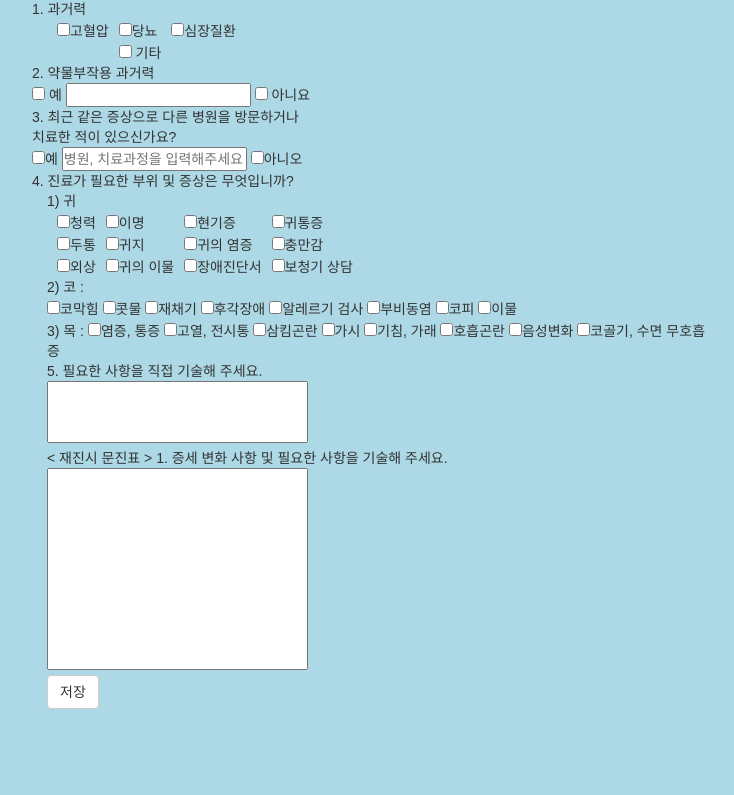
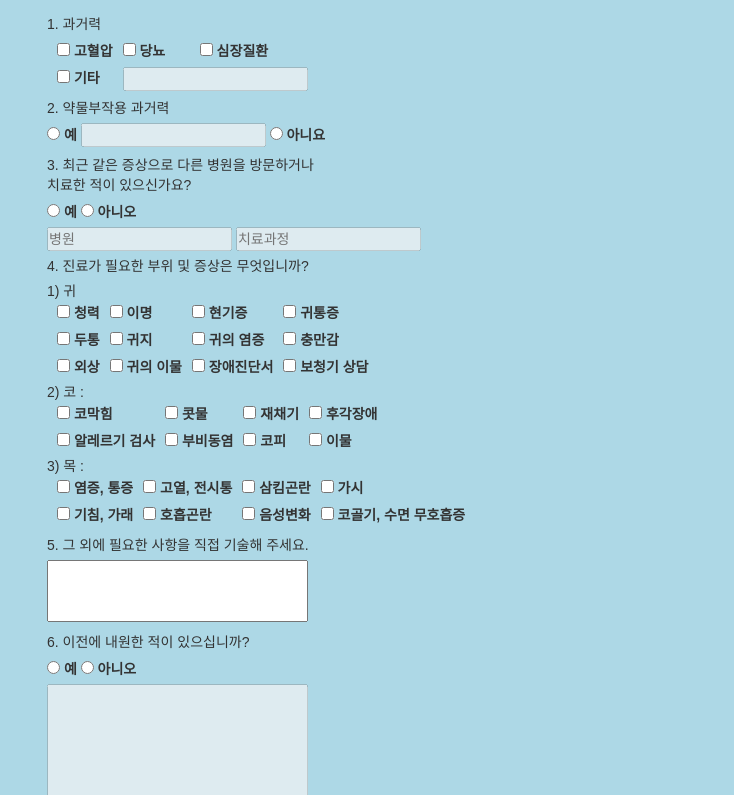
Before and after one commit to LichRich/MunjinMunjin, a plain HTML site: page app/src/main/assets/html/Munjinpyo_ear.html in a window 1280 px wide. Shown: the part 57-852 px from the top of the page, without its empty margins (258-992 px from the left). Before the commit the page ends 800 px from the top, so only its background shows below. Drawn offline with nearby package versions, Linux system fonts and the light colour scheme.

Commit message:
이비인후과 문진표 수정 1. HTML 정리 2. js로 text 활성화

```diff
--- a/app/src/main/assets/css/Munjinpyo_style.css
+++ b/app/src/main/assets/css/Munjinpyo_style.css
@@ -52,6 +52,10 @@ textarea {
 }
 
 /************************* EAR ************************/
+#divOtherActionAnswers {
+  margin: 0;
+  padding: 0;
+}
 
 /************************* EYE ************************/
 
--- a/app/src/main/assets/html/Munjinpyo_ear.html
+++ b/app/src/main/assets/html/Munjinpyo_ear.html
@@ -9,84 +9,138 @@
     <title>이비인후과</title>
 </head>
 <body>
+
+  <!-- Header -->
+  <div id="header">이비인후과 문진표</div>
+
+  <!-- Container -->
   <div class="container">
 
-        <h3>초 진 시 문 진 표</h3>
+    <form action="Munjin_3_pyo.html" method="post">
 
-        <div class="row">1. 과거력</div>
+      <div class="divDisorderHistory">
+        <p class="question">1. 과거력</p>
         <table>
           <tr>
-                <td><input type="checkbox">고혈압</td>
-                <td><input type="checkbox">당뇨</td>
-                <td><input type="checkbox">심장질환</td>
+            <td>
+              <label><input type="checkbox" name="cb_disorder_history" value="hypertension"> 고혈압 </label>
+            </td>
+            <td>
+              <label><input type="checkbox" name="cb_disorder_history" value="diabetes"> 당뇨 </label>
+            </td>
+            <td>
+              <label><input type="checkbox" name="cb_disorder_history" value="cardiac"> 심장질환 </label>
+            </td>
           </tr>
           <tr>
-                <td></td> <!--기타 옆에 input 있어야 하는데 input이 너무 길어서 table이 망가짐( ᵕ̩̩ㅅᵕ̩̩ )-->
-                <td><input type="checkbox"> 기타</td>
-                <td></td>
+            <td>
+              <label><input type="checkbox" id="cb_dhOther" name="cb_disorder_history" value="other"> 기타</label>
+            </td>
+            <td colspan="2"><input type="text" id="txt_dhOther" disabled></td>
+          </tr>
+        </table>
+      </div>
+
+
+      <div class="divDrugSideHistory">
+        <p class="question">2. 약물부작용 과거력</p>
+        <label><input type="radio" name="rb_drugSide" value="0"> 예</label>
+        <input type="text" id="txt_drugSide" disabled>
+        <label><input type="radio" name="rb_drugSide" value="1"> 아니요</label>
+      </div>
+
+
+      <div class="divOtherAction">
+        <p class="question">3. 최근 같은 증상으로 다른 병원을 방문하거나<br>치료한 적이 있으신가요?</p>
+        <label><input type="radio" name="rb_otherAction" value="0"> 예 </label>
+        <label><input type="radio" name="rb_otherAction" value="1"> 아니오 </label>
+        <div id="divOtherActionAnswers">
+          <input type="text" class="txt_OAA" id="txt_OAAHos" placeholder="병원" disabled>
+          <input type="text" class="txt_OAA" id="txt_OAAAct" placeholder="치료과정" disabled>
+        </div>
+      </div>
+
+
+      <div class="divPainPoint">
+        <p class="question">4. 진료가 필요한 부위 및 증상은 무엇입니까?</p>
+
+        <table>
+          1) 귀
+          <tr>
+            <td><label><input type="checkbox" name="cb_earPain" value="0"> 청력</label></td>
+            <td><label><input type="checkbox" name="cb_earPain" value="1"> 이명</label></td>
+            <td><label><input type="checkbox" name="cb_earPain" value="2"> 현기증</label></td>
+            <td><label><input type="checkbox" name="cb_earPain" value="3"> 귀통증</label></td>
+          </tr>
+          <tr>
+            <td><label><input type="checkbox" name="cb_earPain" value="4"> 두통</label></td>
+            <td><label><input type="checkbox" name="cb_earPain" value="5"> 귀지</label></td>
+            <td><label><input type="checkbox" name="cb_earPain" value="6"> 귀의 염증</label></td>
+            <td><label><input type="checkbox" name="cb_earPain" value="7"> 충만감</label></td>
+          </tr>
+          <tr>
+            <td><label><input type="checkbox" name="cb_earPain" value="8"> 외상</label></td>
+            <td><label><input type="checkbox" name="cb_earPain" value="9"> 귀의 이물</label></td>
+            <td><label><input type="checkbox" name="cb_earPain" value="10"> 장애진단서</label></td>
+            <td><label><input type="checkbox" name="cb_earPain" value="11"> 보청기 상담</label></td>
           </tr>
         </table>
 
-        <div class="row">2. 약물부작용 과거력</div>
-        <div class="row">
-            <input type="checkbox"> 예 <input type="text">
-            <input type="checkbox"> 아니요
+        <table>
+          2) 코 :
+          <tr>
+            <td><label><input type="checkbox" name="cb_nosePain" value="0"> 코막힘 </label></td>
+            <td><label><input type="checkbox" name="cb_nosePain" value="1"> 콧물 </label></td>
+            <td><label><input type="checkbox" name="cb_nosePain" value="2"> 재채기 </label></td>
+            <td><label><input type="checkbox" name="cb_nosePain" value="3"> 후각장애 </label></td>
+          </tr>
+          <tr>
+            <td><label><input type="checkbox" name="cb_nosePain" value="4"> 알레르기 검사 </label></td>
+            <td><label><input type="checkbox" name="cb_nosePain" value="5"> 부비동염 </label></td>
+            <td><label><input type="checkbox" name="cb_nosePain" value="6"> 코피 </label></td>
+            <td><label><input type="checkbox" name="cb_nosePain" value="7"> 이물 </label></td>
+          </tr>
+        </table>
+
+        <table>
+          3) 목 :
+          <tr>
+            <td><label><input type="checkbox" name="cb_neckPain" value="0"> 염증, 통증</label></td>
+            <td><label><input type="checkbox" name="cb_neckPain" value="1"> 고열, 전시통</label></td>
+            <td><label><input type="checkbox" name="cb_neckPain" value="2"> 삼킴곤란</label></td>
+            <td><label><input type="checkbox" name="cb_neckPain" value="3"> 가시</label></td>
+          </tr>
+          <tr>
+            <td><label><input type="checkbox" name="cb_neckPain" value="4"> 기침, 가래</label></td>
+            <td><label><input type="checkbox" name="cb_neckPain" value="5"> 호흡곤란</label></td>
+            <td><label><input type="checkbox" name="cb_neckPain" value="6"> 음성변화</label></td>
+            <td><label><input type="checkbox" name="cb_neckPain" value="7"> 코골기, 수면 무호흡증</label></td>
+          </tr>
+        </table>
       </div>
 
-        <div class="row">3. 최근 같은 증상으로 다른 병원을 방문하거나<br>치료한 적이 있으신가요?</div>
-        <div class="row"><input type="checkbox">예 <input type="text" placeholder="병원, 치료과정을 입력해주세요">
-        <input type="checkbox">아니오</div>
-        <div class="row">4. 진료가 필요한 부위 및 증상은 무엇입니까?</div>
-        <table>
-                1) 귀
-            <tr>
-                <td><input type="checkbox">청력
-                <td><input type="checkbox">이명</td>
-                <td><input type="checkbox">현기증</td>
-                <td><input type="checkbox">귀통증</td>
-            </tr>
-            <tr>
-                <td><input type="checkbox">두통</td>
-                <td><input type="checkbox">귀지</td>
-                <td><input type="checkbox">귀의 염증</td>
-                <td><input type="checkbox">충만감</td>
-            </tr>
-            <tr>
-                <td><input type="checkbox">외상</td>
-                <td><input type="checkbox">귀의 이물</td>
-                <td><input type="checkbox">장애진단서</td>
-                <td><input type="checkbox">보청기 상담</td>
-            </tr>
-            </table>
-            2) 코 : <br>
-            <input type="checkbox">코막힘
-            <input type="checkbox">콧물
-            <input type="checkbox">재채기
-            <input type="checkbox">후각장애
-            <input type="checkbox">알레르기 검사
-            <input type="checkbox">부비동염
-            <input type="checkbox">코피
-            <input type="checkbox">이물
+
+      <div class="divOtherThings">
+        <p class="question">5. 그 외에 필요한 사항을 직접 기술해 주세요.</p>
+        <textarea name="ta_otherThings" id="ta_otherThings" cols="30" rows="3"></textarea>
+      </div>
+
+
+      <div class="divSymtomChange">
+        <p class="question">6. 이전에 내원한 적이 있으십니까?</p>
+        <label><input type="radio" name="rb_visited" value="0"> 예</label>
+        <label><input type="radio" name="rb_visited" value="1"> 아니오</label>
         <br>
-            3) 목 :
-            <input type="checkbox">염증, 통증
-            <input type="checkbox">고열, 전시통
-            <input type="checkbox">삼킴곤란
-            <input type="checkbox">가시
-            <input type="checkbox">기침, 가래
-            <input type="checkbox">호흡곤란
-            <input type="checkbox">음성변화
-            <input type="checkbox">코골기, 수면 무호흡증
-        <br>
-        5. 필요한 사항을 직접 기술해 주세요. <br>
-        <textarea name="" id="" cols="30" rows="3"></textarea>
-        <br>
-        < 재진시 문진표 >
-        1. 증세 변화 사항 및 필요한 사항을 기술해 주세요.
-        <br>
-        <textarea name="" id="" cols="30" rows="10"></textarea>
-        <br>
+        <textarea name="ta_symtomChange" id="ta_symtomChange" cols="30" rows="10" disabled></textarea>
+      </div>
+
       <button class="btn btn-default">저장</button>
+
+    </form>
+
   </div>
+
+  <script src="../js/Munjinpyo_script.js"></script>
+
 </body>
 </html>
--- a/app/src/main/assets/js/Munjinpyo_script.js
+++ b/app/src/main/assets/js/Munjinpyo_script.js
@@ -15,6 +15,7 @@ for (let i = 0 ; i < boneRbHurts.length; i++){
   }
 }
 
+try {
   const cbPPO = document.getElementById("cbPainPointOther");
   cbPPO.onchange = function() {
     if (cbPPO.checked) {
@@ -22,6 +23,9 @@ cbPPO.onchange = function() {
     } else {
       document.getElementById("txtPainPointOther").disabled = true;
     }
+  }
+} catch (e) {
+
 }
 
 try {
@@ -63,6 +67,60 @@ for (let i = 0 ; i < rbAllergy.length; i++){
 
 /************************* EAR ************************/
 
+try {
+  const cbDHO = document.getElementById("cb_dhOther");
+  cbDHO.onchange = function () {
+    if (cbDHO.checked) {
+      document.getElementById("txt_dhOther").disabled = false;
+      document.getElementById("txt_dhOther").placeholder = "병명을 입력하세요.";
+    } else {
+      document.getElementById("txt_dhOther").disabled = true;
+      document.getElementById("txt_dhOther").placeholder = "";
+    }
+  }
+} catch (e) {
+
+}
+
+const rbDrugSide = document.getElementsByName("rb_drugSide");
+for (let i = 0 ; i < rbDrugSide.length; i++){
+  rbDrugSide[i].onclick = function () {
+    if (rbDrugSide[0].checked) {
+      document.getElementById("txt_drugSide").disabled = false;
+      document.getElementById("txt_drugSide").placeholder = "약물 이름을 적어주세요";
+    } else if(rbDrugSide[1].checked) {
+      document.getElementById("txt_drugSide").disabled = true;
+      document.getElementById("txt_drugSide").placeholder = "";
+    }
+  }
+}
+
+const rbOtherAction = document.getElementsByName("rb_otherAction");
+for (let i = 0 ; i < rbOtherAction.length; i++){
+  rbOtherAction[i].onclick = function () {
+    if (rbOtherAction[0].checked) {
+      document.getElementById("txt_OAAHos").disabled = false;
+      document.getElementById("txt_OAAAct").disabled = false;
+    } else if(rbOtherAction[1].checked) {
+      document.getElementById("txt_OAAHos").disabled = true;
+      document.getElementById("txt_OAAAct").disabled = true;
+    }
+  }
+}
+
+const rbVisited = document.getElementsByName("rb_visited");
+for (let i = 0 ; i < rbVisited.length; i++){
+  rbVisited[i].onclick = function () {
+    if (rbVisited[0].checked) {
+      document.getElementById("ta_symtomChange").disabled = false;
+      document.getElementById("ta_symtomChange").placeholder = "증세 변화 사항 및 필요한 사항을 적어주세요.";
+    } else if(rbVisited[1].checked) {
+      document.getElementById("ta_symtomChange").disabled = true;
+      document.getElementById("ta_symtomChange").placeholder = "";
+    }
+  }
+}
+
 /************************* EYE ************************/
 
 /************************* MENTAL ************************/
```
Also changed, not shown: app/src/main/assets/html/Munjinpyo_dentist.html (+1 -1 lines), 1 other file. Lines whose indentation alone changed are shown as unchanged.
